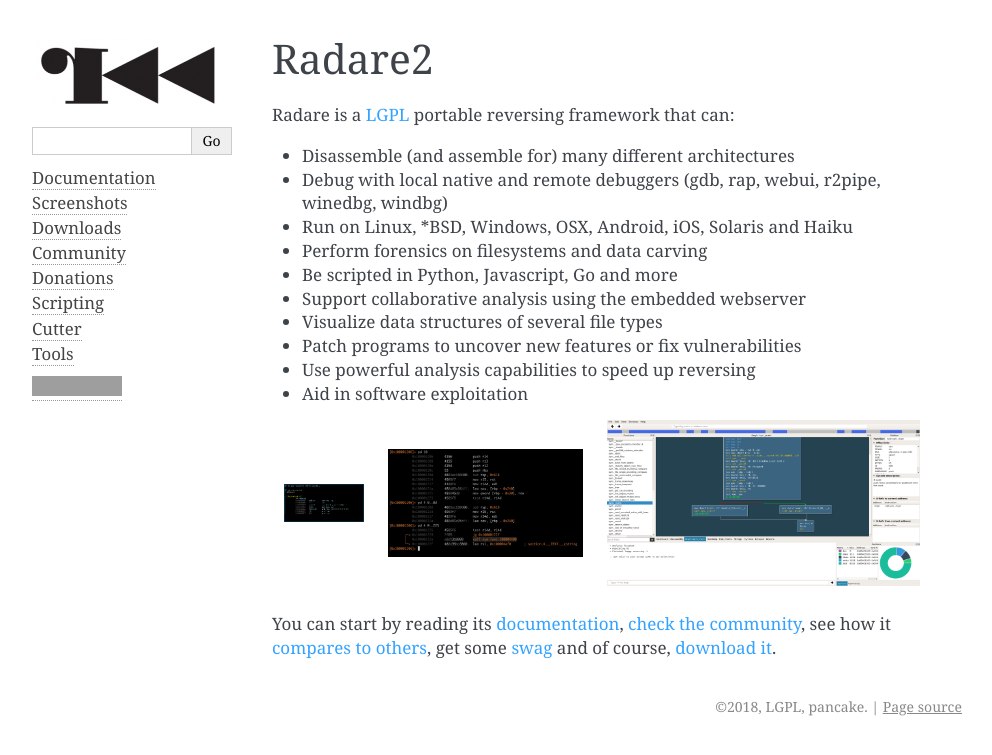
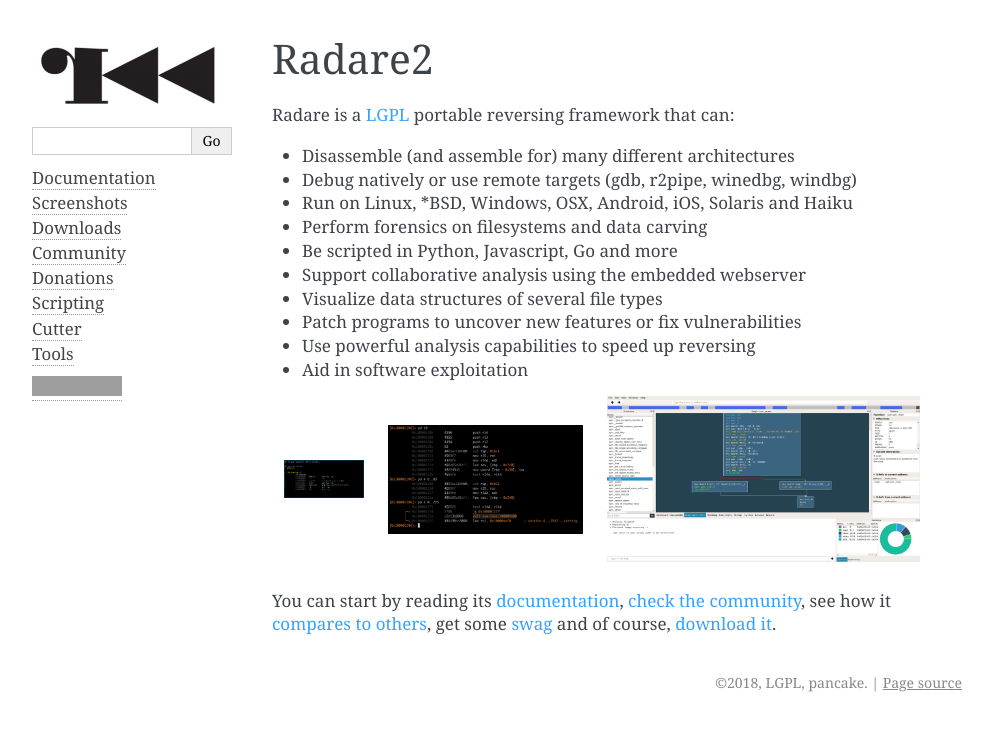
Before and after one commit to radareorg/radareorg, a Sphinx documentation site: the page built from source/index.rst, in a window 1280 px wide. Shown: the top 755 px of the page, without its empty margins (148-1140 px from the left). Built offline with Sphinx 7.4.7, drawn with Linux system fonts in a browser that asks for light colours; grey boxes are pictures that could not be loaded.

Commit message:
Make the list of things shorter to avoid line wrapping

```diff
--- a/source/index.rst
+++ b/source/index.rst
@@ -19,7 +19,7 @@
 Radare is a `LGPL <https://www.gnu.org/copyleft/lesser.html>`__ portable reversing framework that can:
 
 - Disassemble (and assemble for) many different architectures
-- Debug with local native and remote debuggers (gdb, rap, webui, r2pipe, winedbg, windbg)
+- Debug natively or use remote targets (gdb, r2pipe, winedbg, windbg)
 - Run on Linux, \*BSD, Windows, OSX, Android, iOS, Solaris and Haiku
 - Perform forensics on filesystems and data carving
 - Be scripted in Python, Javascript, Go and more
```
